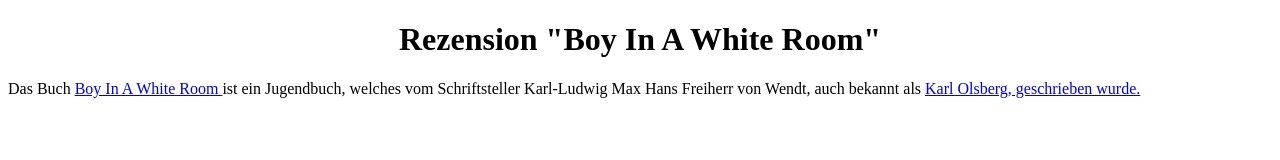
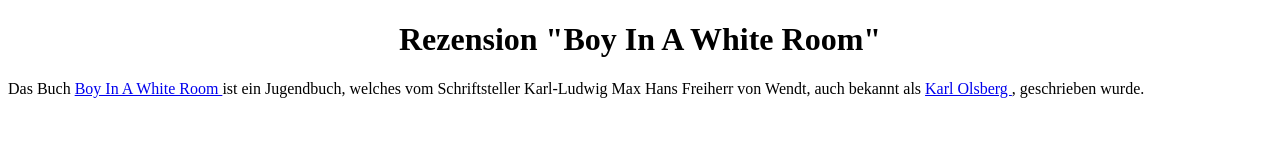
Before and after one commit to LilySmitho/LilySmitho.github.io, a plain HTML site: page index.html in a window 1280 px wide. Drawn offline with Linux system fonts and the light colour scheme.

Commit message:
Update index.html

```diff
--- a/index.html
+++ b/index.html
@@ -3,6 +3,6 @@
 	<title> Boy In A White Room </title>
 	<body>
 		<h1 align="center"> Rezension "Boy In A White Room" </h1>
-		<p align="justify"> Das Buch <a href="https://www.amazon.com/Boy-in-a-White-Room/dp/3785587805"> Boy In A White Room </a> ist ein Jugendbuch, welches vom Schriftsteller Karl-Ludwig Max Hans Freiherr von Wendt, auch bekannt als <a href="https://de.wikipedia.org/wiki/Karl_Olsberg"> Karl Olsberg, geschrieben wurde. </p>
+		<p align="justify"> Das Buch <a href="https://www.amazon.com/Boy-in-a-White-Room/dp/3785587805"> Boy In A White Room </a> ist ein Jugendbuch, welches vom Schriftsteller Karl-Ludwig Max Hans Freiherr von Wendt, auch bekannt als <a href="https://de.wikipedia.org/wiki/Karl_Olsberg"> Karl Olsberg </a>, geschrieben wurde. </p>
 	</body>
 </html>
```
